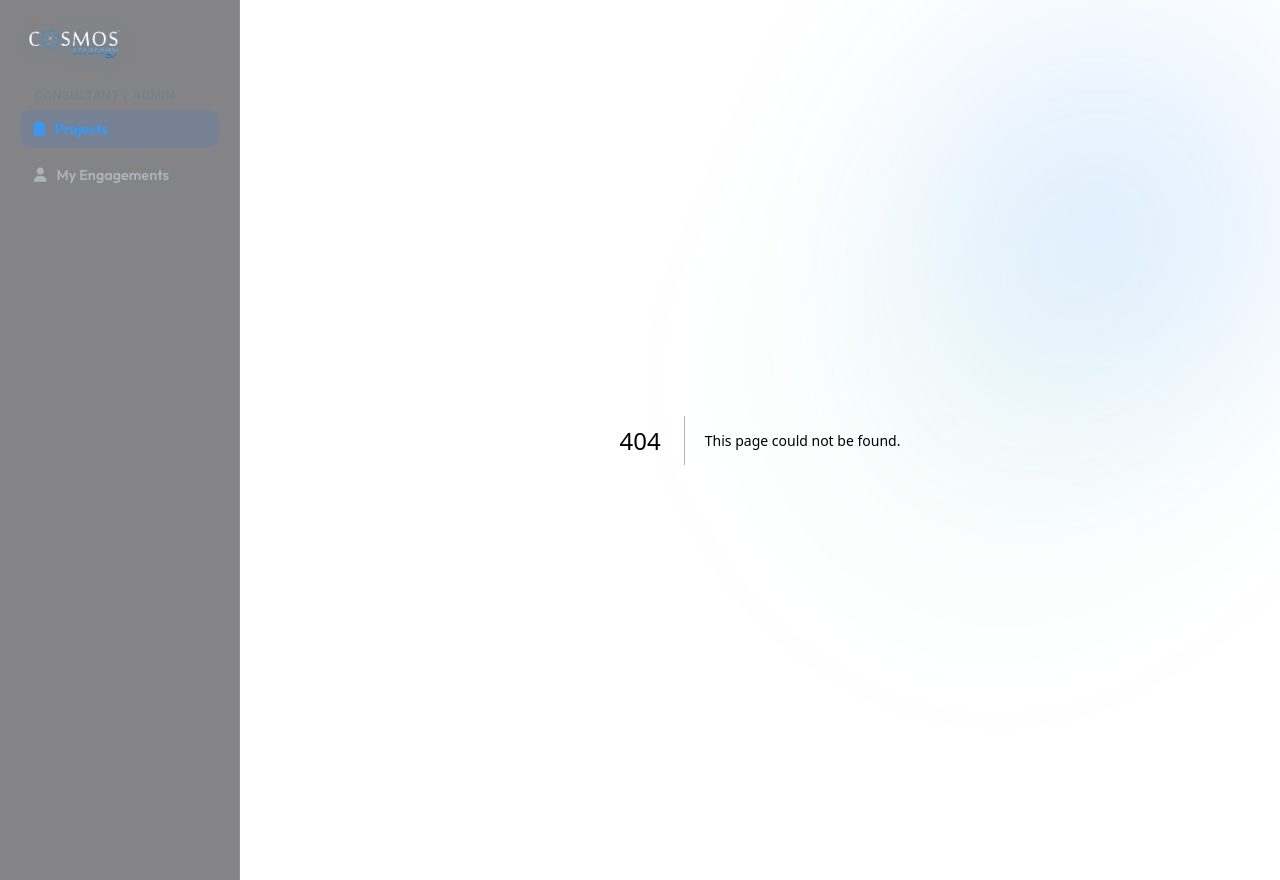
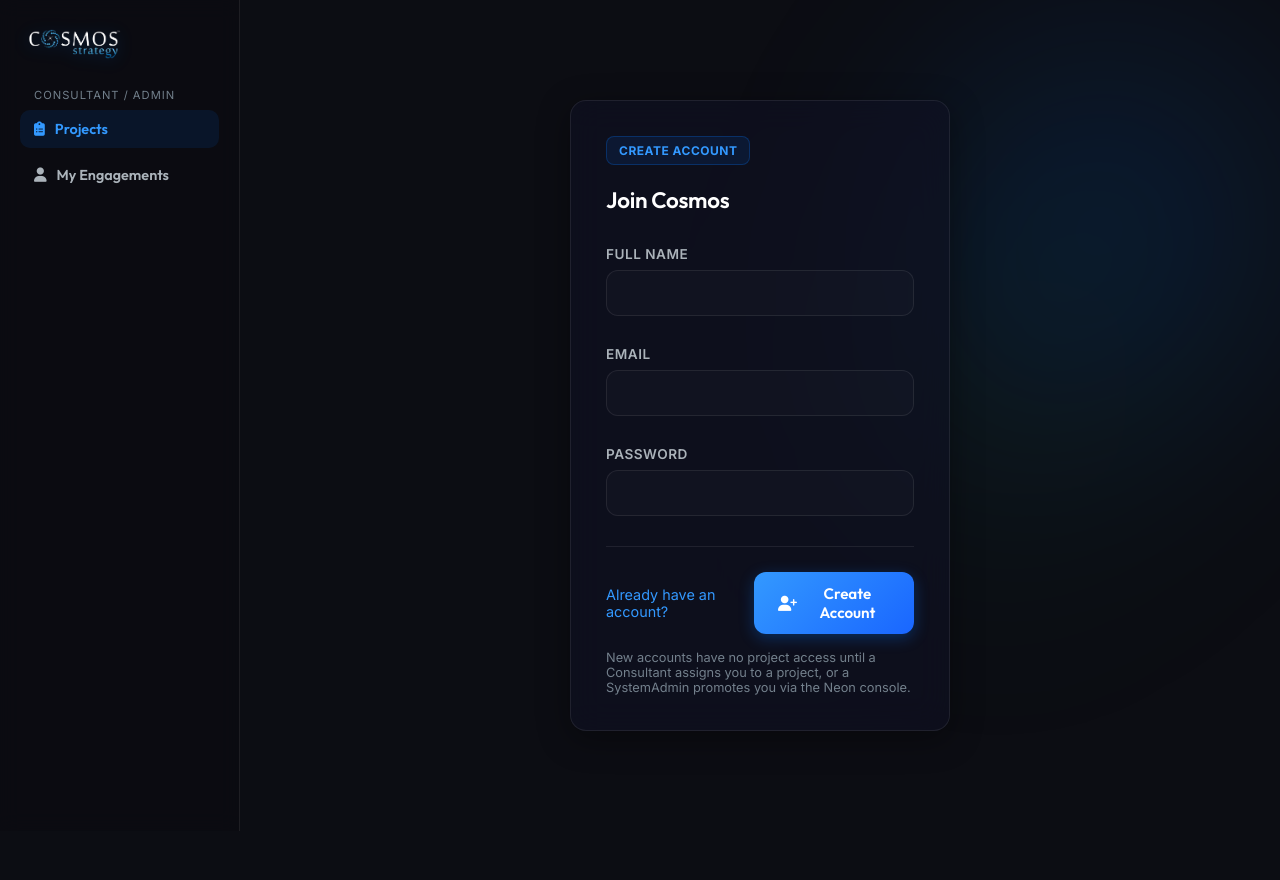
Before and after one commit to balajir2/Cosmos-Strategy-Platform, a Next.js app in the folder frontend-react/: page /register in a window 1280 px wide. Before the commit this address had no page. Shown: the top 880 px of the page. After the commit the page ends 831 px from the top, so only its background shows below. Built offline with nearby package versions, Linux system fonts and the light colour scheme; no server answers.

Commit message:
feat: add /login and /register pages

```diff
--- a/frontend-react/app/globals.css
+++ b/frontend-react/app/globals.css
@@ -562,6 +562,28 @@ body {
 }
 
 .answer-wrapper textarea:focus {
+    background: rgba(255, 255, 255, 0.04);
+    border-color: var(--accent-blue);
+    box-shadow: 0 0 15px rgba(0, 122, 255, 0.15);
+}
+
+.answer-wrapper input[type="text"],
+.answer-wrapper input[type="email"],
+.answer-wrapper input[type="password"] {
+    background: rgba(255, 255, 255, 0.02);
+    border: 1px solid var(--border-card);
+    border-radius: 12px;
+    padding: 12px 16px;
+    color: var(--text-primary);
+    font-family: var(--font-body);
+    font-size: 1rem;
+    outline: none;
+    transition: var(--transition-smooth);
+}
+
+.answer-wrapper input[type="text"]:focus,
+.answer-wrapper input[type="email"]:focus,
+.answer-wrapper input[type="password"]:focus {
     background: rgba(255, 255, 255, 0.04);
     border-color: var(--accent-blue);
     box-shadow: 0 0 15px rgba(0, 122, 255, 0.15);
--- /dev/null
+++ b/frontend-react/app/login/page.tsx
@@ -0,0 +1,55 @@
+"use client";
+
+import { useState } from "react";
+import { useRouter } from "next/navigation";
+import Link from "next/link";
+import { login } from "@/lib/api-client";
+
+export default function LoginPage() {
+  const router = useRouter();
+  const [email, setEmail] = useState("");
+  const [password, setPassword] = useState("");
+  const [error, setError] = useState<string | null>(null);
+  const [submitting, setSubmitting] = useState(false);
+
+  async function handleSubmit(e: React.FormEvent) {
+    e.preventDefault();
+    setSubmitting(true);
+    setError(null);
+    try {
+      await login({ email, password });
+      router.push("/");
+    } catch (err) {
+      setError(err instanceof Error ? err.message : "Login failed.");
+      setSubmitting(false);
+    }
+  }
+
+  return (
+    <div className="project-shell" style={{ maxWidth: 420, marginTop: 60 }}>
+      <div className="glass-card question-card animate-slide-up">
+        <div className="card-badge">Sign In</div>
+        <h2 className="restless-question" style={{ fontSize: "1.4rem" }}>Welcome back</h2>
+        <form onSubmit={handleSubmit}>
+          <div className="answer-wrapper">
+            <label htmlFor="login-email">Email</label>
+            <input id="login-email" type="email" required value={email} onChange={(e) => setEmail(e.target.value)} />
+          </div>
+          <div className="answer-wrapper">
+            <label htmlFor="login-password">Password</label>
+            <input id="login-password" type="password" required value={password} onChange={(e) => setPassword(e.target.value)} />
+          </div>
+          <div className="actions-row">
+            <Link href="/register" style={{ color: "var(--accent-blue)", fontSize: "0.9rem", textDecoration: "none" }}>
+              Need an account?
+            </Link>
+            <button className="btn btn-primary" type="submit" disabled={submitting}>
+              <i className="fa-solid fa-right-to-bracket"></i> {submitting ? "Signing in..." : "Sign In"}
+            </button>
+          </div>
+        </form>
+        {error && <p style={{ color: "var(--level-1)", marginTop: 12 }}>{error}</p>}
+      </div>
+    </div>
+  );
+}
--- /dev/null
+++ b/frontend-react/app/register/page.tsx
@@ -0,0 +1,65 @@
+"use client";
+
+import { useState } from "react";
+import { useRouter } from "next/navigation";
+import Link from "next/link";
+import { registerUser, login } from "@/lib/api-client";
+
+export default function RegisterPage() {
+  const router = useRouter();
+  const [fullName, setFullName] = useState("");
+  const [email, setEmail] = useState("");
+  const [password, setPassword] = useState("");
+  const [error, setError] = useState<string | null>(null);
+  const [submitting, setSubmitting] = useState(false);
+
+  async function handleSubmit(e: React.FormEvent) {
+    e.preventDefault();
+    setSubmitting(true);
+    setError(null);
+    try {
+      await registerUser({ email, password, full_name: fullName });
+      await login({ email, password });
+      router.push("/");
+    } catch (err) {
+      setError(err instanceof Error ? err.message : "Registration failed.");
+      setSubmitting(false);
+    }
+  }
+
+  return (
+    <div className="project-shell" style={{ maxWidth: 420, marginTop: 60 }}>
+      <div className="glass-card question-card animate-slide-up">
+        <div className="card-badge">Create Account</div>
+        <h2 className="restless-question" style={{ fontSize: "1.4rem" }}>Join Cosmos</h2>
+        <form onSubmit={handleSubmit}>
+          <div className="answer-wrapper">
+            <label htmlFor="register-name">Full Name</label>
+            <input id="register-name" type="text" required value={fullName} onChange={(e) => setFullName(e.target.value)} />
+          </div>
+          <div className="answer-wrapper">
+            <label htmlFor="register-email">Email</label>
+            <input id="register-email" type="email" required value={email} onChange={(e) => setEmail(e.target.value)} />
+          </div>
+          <div className="answer-wrapper">
+            <label htmlFor="register-password">Password</label>
+            <input id="register-password" type="password" required value={password} onChange={(e) => setPassword(e.target.value)} />
+          </div>
+          <div className="actions-row">
+            <Link href="/login" style={{ color: "var(--accent-blue)", fontSize: "0.9rem", textDecoration: "none" }}>
+              Already have an account?
+            </Link>
+            <button className="btn btn-primary" type="submit" disabled={submitting}>
+              <i className="fa-solid fa-user-plus"></i> {submitting ? "Creating..." : "Create Account"}
+            </button>
+          </div>
+        </form>
+        {error && <p style={{ color: "var(--level-1)", marginTop: 12 }}>{error}</p>}
+        <p style={{ color: "var(--text-muted)", fontSize: "0.8rem", marginTop: 16 }}>
+          New accounts have no project access until a Consultant assigns you to a project, or a SystemAdmin
+          promotes you via the Neon console.
+        </p>
+      </div>
+    </div>
+  );
+}
```
